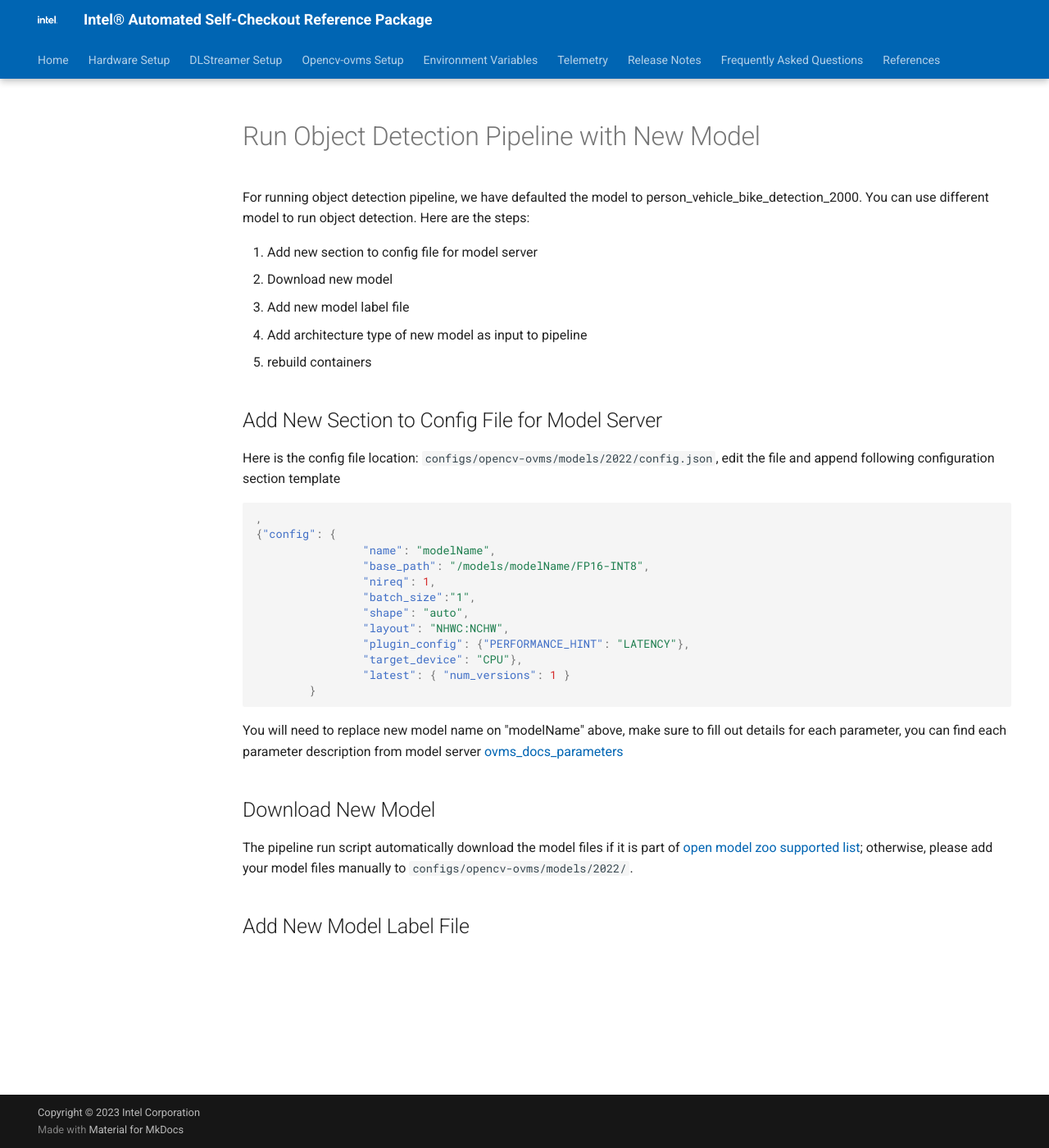
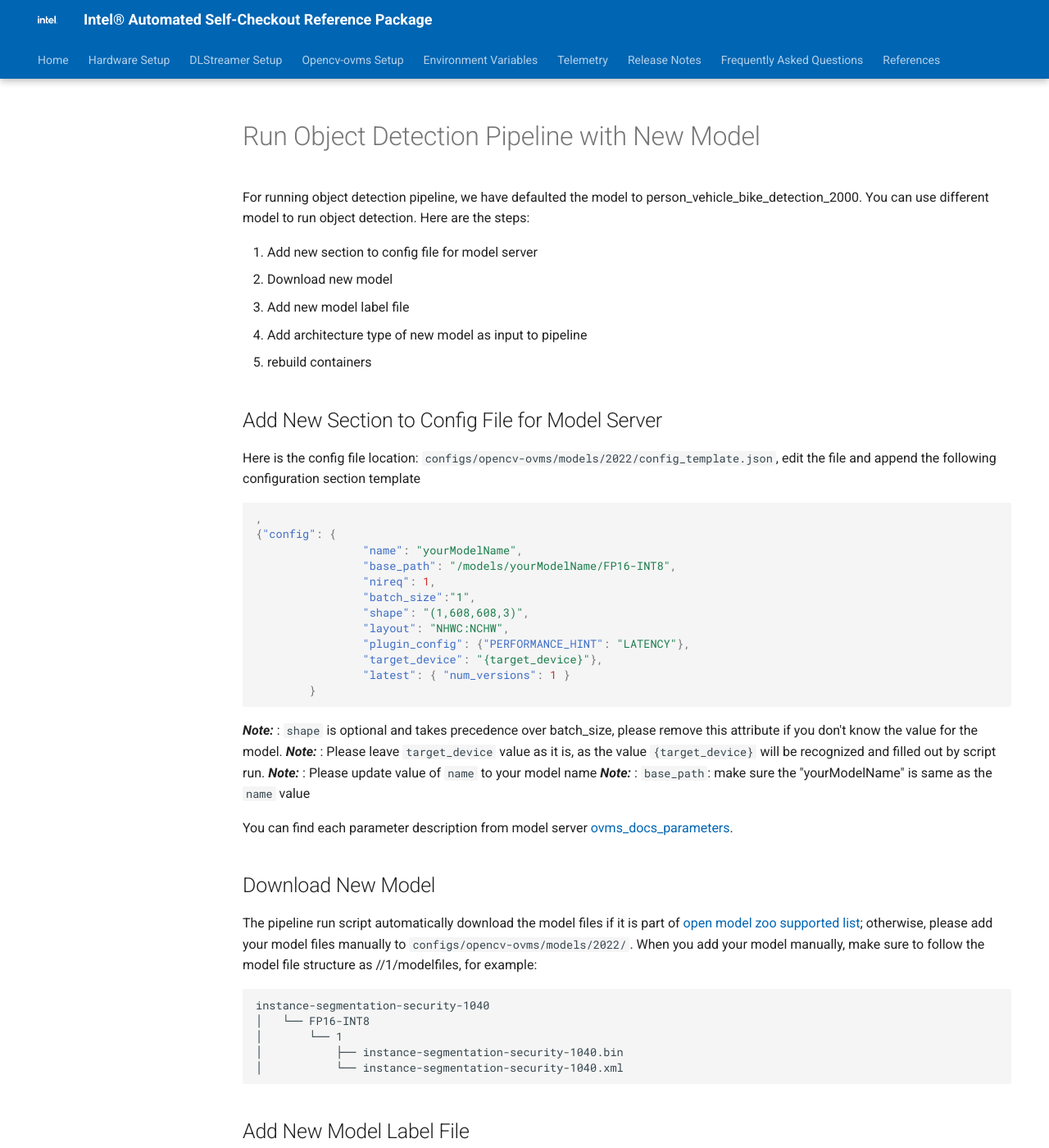
Before and after one commit to intel-retail/automated-self-checkout, an MkDocs documentation site: the page built from docs_src/OVMS/runObjectDetectionPipelineWithNewModel.md, in a window 1280 px wide and 1400 px high. Shown: the whole window at 82% size. Built offline with MkDocs 1.6.1 and Material for MkDocs 9.7.7, drawn with Linux system fonts in a browser that asks for light colours; comment, search, counter and statistics services are not loaded.

Commit message:
update comments
Signed-off-by: Valina Li <valina.li@intel.com>

````diff
--- a/docs_src/OVMS/runObjectDetectionPipelineWithNewModel.md
+++ b/docs_src/OVMS/runObjectDetectionPipelineWithNewModel.md
@@ -9,24 +9,37 @@
 
 
 ## Add New Section to Config File for Model Server
-Here is the config file location: `configs/opencv-ovms/models/2022/config.json`, edit the file and append following configuration section template
+Here is the config file location: `configs/opencv-ovms/models/2022/config_template.json`, edit the file and append the following configuration section template
 ```json
 ,
 {"config": {
-                "name": "modelName",
-                "base_path": "/models/modelName/FP16-INT8",
+                "name": "yourModelName",
+                "base_path": "/models/yourModelName/FP16-INT8",
                 "nireq": 1,
                 "batch_size":"1",
-		        "shape": "auto",
+                "shape": "(1,608,608,3)",
                 "layout": "NHWC:NCHW",
                 "plugin_config": {"PERFORMANCE_HINT": "LATENCY"},
-                "target_device": "CPU"},
+                "target_device": "{target_device}"},
                 "latest": { "num_versions": 1 }
         }
 ```
-You will need to replace new model name on "modelName" above, make sure to fill out details for each parameter, you can find each parameter description from model server [ovms_docs_parameters](https://docs.openvino.ai/2023.0/ovms_docs_parameters.html)
+**_Note:_**  : `shape` is optional and takes precedence over batch_size, please remove this attribute if you don't know the value for the model.
+**_Note:_**  : Please leave `target_device` value as it is, as the value `{target_device}` will be recognized and filled out by script run.
+**_Note:_**  : Please update value of `name` to your model name
+**_Note:_**  : `base_path`: make sure the "yourModelName" is same as the `name` value
+
+You can find each parameter description from model server [ovms_docs_parameters](https://docs.openvino.ai/2023.0/ovms_docs_parameters.html).
 
 ## Download New Model
-The pipeline run script automatically download the model files if it is part of [open model zoo supported list](https://github.com/openvinotoolkit/open_model_zoo/blob/master/demos/object_detection_demo/python/models.lst); otherwise, please add your model files manually to `configs/opencv-ovms/models/2022/`.
+The pipeline run script automatically download the model files if it is part of [open model zoo supported list](https://github.com/openvinotoolkit/open_model_zoo/blob/master/demos/object_detection_demo/python/models.lst); otherwise, please add your model files manually to `configs/opencv-ovms/models/2022/`. When you add your model manually, make sure to follow the model file structure as <model_name>/<Precision>/1/modelfiles, for example:
+
+```text
+instance-segmentation-security-1040
+│   └── FP16-INT8
+│       └── 1
+│           ├── instance-segmentation-security-1040.bin
+│           └── instance-segmentation-security-1040.xml
+```
 
 ## Add New Model Label File
````
Also changed, not shown: 1 other file.
